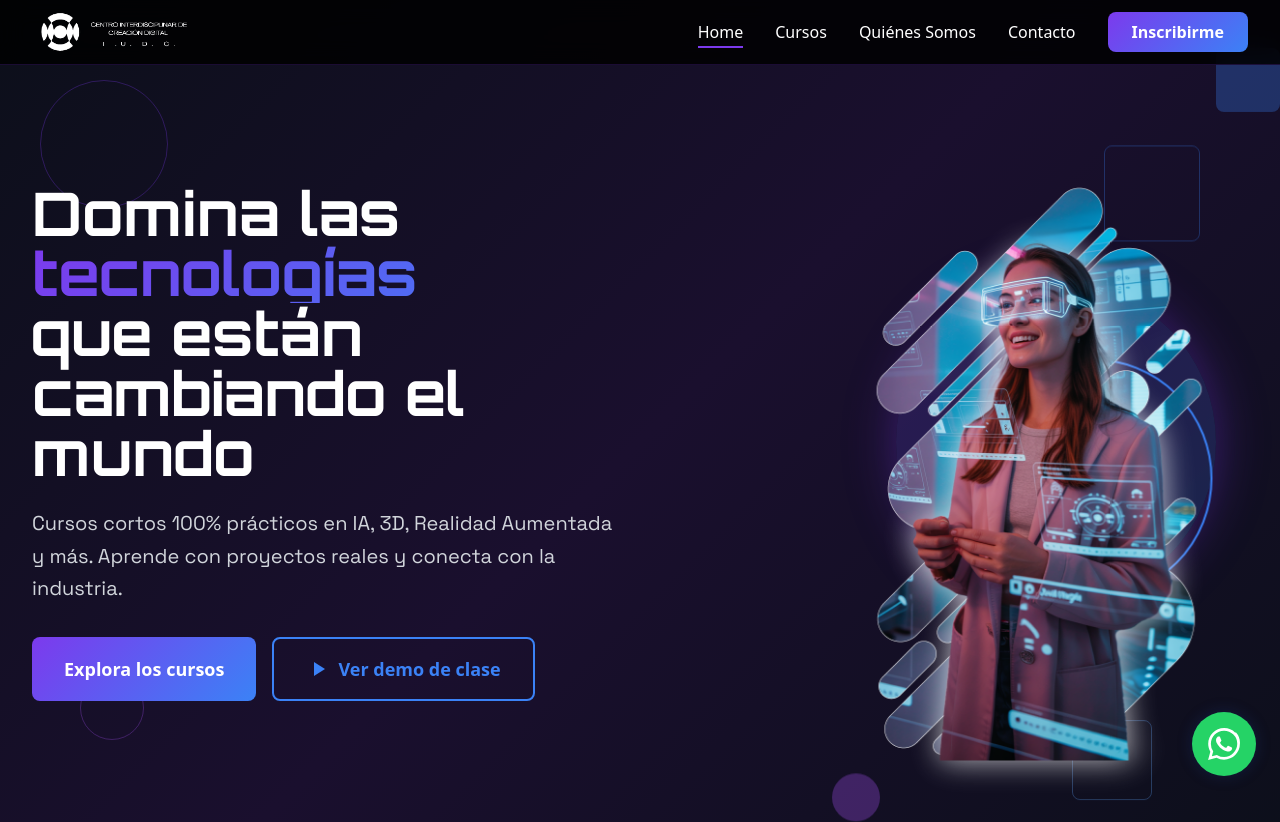
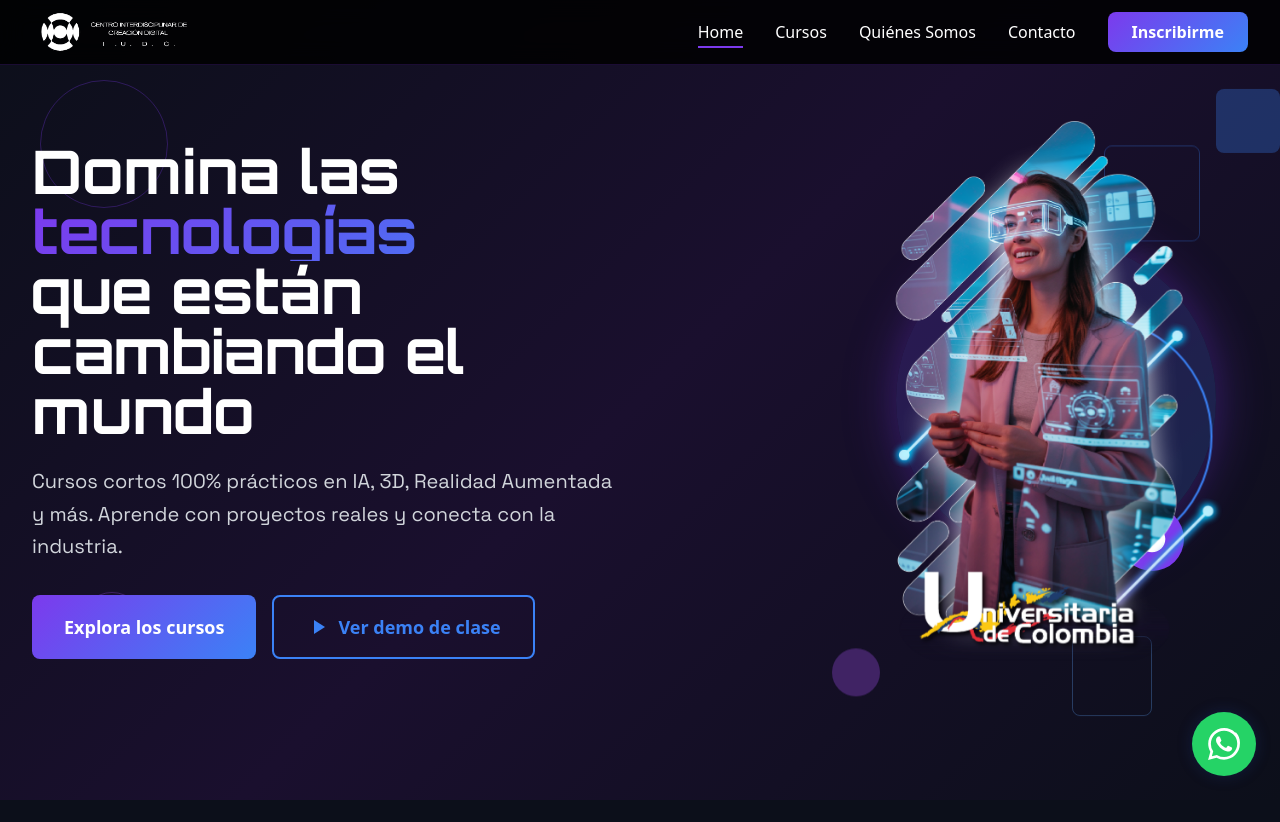
Before and after one commit to iudcdesarrollo/extendida-neon-campus, a React (Vite) app: page / in a window 1280 px wide. Shown: the top 822 px of the page. Built offline with nearby package versions, Linux system fonts and the light colour scheme.

Commit message:
Replace hero banner image
Replaces the current hero banner image with the provided image.

```diff
--- a/src/components/HeroSection.tsx
+++ b/src/components/HeroSection.tsx
@@ -55,7 +55,7 @@ const HeroSection = () => {
               {/* Main Image */}
               <div className="relative z-10">
                 <img
-                  src="/lovable-uploads/172189d1-0e5f-4aaa-958e-3b10e403800d.png"
+                  src="/lovable-uploads/32c8996e-c8cd-4bba-a02c-c1659526eb9f.png"
                   alt="Tecnología futurista - Aula Extendida"
                   className="w-96 h-auto object-contain animate-float"
                 />
```
Also changed, not shown: public/lovable-uploads/32c8996e-c8cd-4bba-a02c-c1659526eb9f.png (added).
